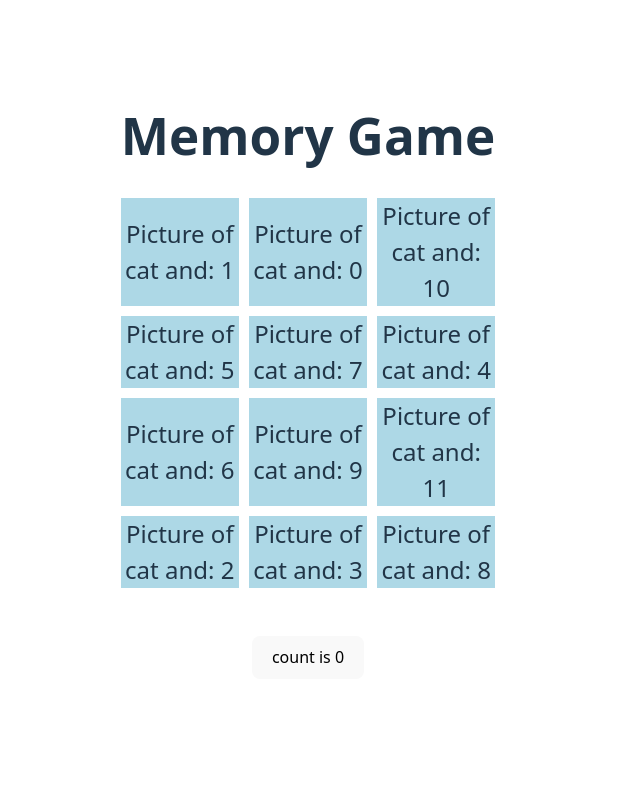
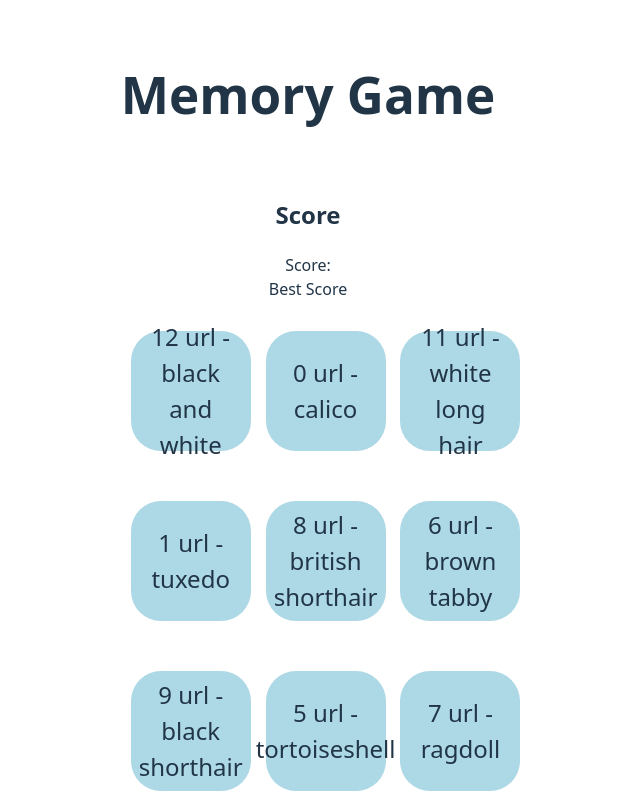
Before and after one commit to hoomanhorsey/odin-memory, a React (Vite) app: page / in a window 1280 px wide. Shown: the top 800 px of the page, without its empty margins (332-972 px from the left). Built offline with nearby package versions, Linux system fonts and the light colour scheme.

Commit message:
Added initial score tracking

```diff
--- a/src/App.css
+++ b/src/App.css
@@ -1,5 +1,5 @@
 #root {
-  max-width: 2480px;
+  /* max-width: 100%; */
   margin: 0 auto;
   padding: 2rem;
   text-align: center;
@@ -8,7 +8,7 @@
 
 
 .card {
-  padding: 3em;
+  padding: 3cap;
 }
 
 .gameBoard {
@@ -18,7 +18,7 @@
   /* gap: 10px; optional spacing between squares */
   display: grid;
   grid-template-columns: repeat(auto-fit, minmax(100px, 1fr));
-  gap: 10px;
+  gap: 30px;
   width: 100%;
 }
 .gameCard {
@@ -29,8 +29,6 @@
   border-radius: 5%;
   padding: 10px;
   margin: 10px;
-  /* height: 200px;
-  width: 200px; */
   /* flex: 1 1 calc(100% / 6 - 10px); /* allow up to 6 per row */
   /* max-width: calc(100% / 6 - 10px); /* prevent exceeding 6 per row */
   /* aspect-ratio: 1; makes it a square */
@@ -41,5 +39,15 @@
   align-items: center;
   justify-content: center;
   font-size: 1.5rem;
+  margin: 10px;
+  padding: 10px;
+  height: 100px;
+  width: 100px;
+  border-radius: 25%;
 
 }
+
+
+.scoreBoard {
+  padding: 20px;
+}
--- a/src/App.jsx
+++ b/src/App.jsx
@@ -3,7 +3,7 @@ import reactLogo from "./assets/react.svg";
 import viteLogo from "/vite.svg";
 import "./App.css";
 
-import { getRandomArray } from "./components/randomArray";
+import { getRandomArray } from "./utils/helpers";
 
 import { GameBoardRender } from "./components/gameBoard";
 function App() {
@@ -13,9 +13,17 @@ function App() {
 
   return (
     <>
+      <header>
         <div>
           <h1>Memory Game</h1>
         </div>
+        <div className="scoreBoard">
+          <h2>Score</h2>
+          <div>Score: </div>
+          <div>Best Score</div>
+        </div>
+      </header>
+      <main>
         <div className="gameBoard">
           <GameBoardRender array={array} />
         </div>
@@ -25,6 +33,7 @@ function App() {
             count is {count}
           </button>
         </div>
+      </main>
     </>
   );
 }
--- a/src/components/gameBoard.jsx
+++ b/src/components/gameBoard.jsx
@@ -1,19 +1,32 @@
-import { getRandomArray } from "./randomArray";
+import { useState } from "react";
+
+import { getRandomArray, addSelectedArray } from "../utils/helpers";
 
 const array = getRandomArray();
 
-console.log(array);
-function handleCardClick(e) {
-  console.log(e.target.id);
-}
+function GameBoardRender({ array }) {
+  const [chosenCards, setChosenCards] = useState([]);
+  console.log(chosenCards);
 
-function GameBoardRender({ array }) {
+  function handleCardClick(e) {
+    console.log(e.target.id);
+
+    addSelectedArray(e.target.id);
+    setChosenCards([...chosenCards, e.target.id]);
+    console.log(chosenCards);
+  }
+
   const board = [];
   for (let i = 0; i < array.length; i++) {
     board.push(
-      <div className="gameCard" id={array[i]} onClick={handleCardClick}>
+      <div
+        className="gameCard"
+        key={array[i].id}
+        id={array[i].id}
+        onClick={handleCardClick}
+      >
         {" "}
-        Picture of cat and: {array[i]}{" "}
+        {array[i].id} {array[i].src}
       </div>
     );
   }
--- a/src/components/randomArray.jsx
+++ /dev/null
@@ -1,15 +0,0 @@
-function getRandomArray() {
-  const array = [0, 1, 2, 3, 4, 5, 6, 7, 8, 9, 10, 11];
-
-  for (let i = array.length - 1; i > 0; i--) {
-    let ranIndex = Math.floor(Math.random() * (i + 1));
-
-    let temp = array[i];
-    array[i] = array[ranIndex];
-    array[ranIndex] = temp;
-  }
-  console.table(array);
-
-  return array;
-}
-export { getRandomArray };
--- /dev/null
+++ b/src/utils/helpers.jsx
@@ -0,0 +1,48 @@
+// function getRandomArray() {
+//   const array = [0, 1, 2, 3, 4, 5, 6, 7, 8, 9, 10, 11];
+
+//   for (let i = array.length - 1; i > 0; i--) {
+//     let ranIndex = Math.floor(Math.random() * (i + 1));
+
+//     let temp = array[i];
+//     array[i] = array[ranIndex];
+//     array[ranIndex] = temp;
+//   }
+//   console.table(array);
+
+//   return array;
+// }
+
+function getRandomArray() {
+  const array = [
+    { id: 0, src: "url - calico" },
+    { id: 1, src: "url - tuxedo" },
+    { id: 2, src: "url - ginger tabby" },
+    { id: 3, src: "url - grey siberian with longhair" },
+    { id: 4, src: "url - siamese with brown points" },
+    { id: 5, src: "url - tortoiseshell" },
+    { id: 6, src: "url - brown tabby" },
+    { id: 7, src: "url - ragdoll" },
+    { id: 8, src: "url - british shorthair" },
+    { id: 9, src: "url - black shorthair" },
+    { id: 10, src: "url - grey tabby " },
+    { id: 11, src: "url - white long hair" },
+    { id: 12, src: "url - black and white" },
+  ];
+  for (let i = array.length - 1; i > 0; i--) {
+    let ranIndex = Math.floor(Math.random() * (i + 1));
+
+    let temp = array[i];
+    array[i] = array[ranIndex];
+    array[ranIndex] = temp;
+  }
+  console.table(array);
+
+  return array;
+}
+
+function addSelectedArray(id) {
+  console.log(id);
+}
+
+export { getRandomArray, addSelectedArray };
```
Lines whose indentation alone changed are shown as unchanged.
